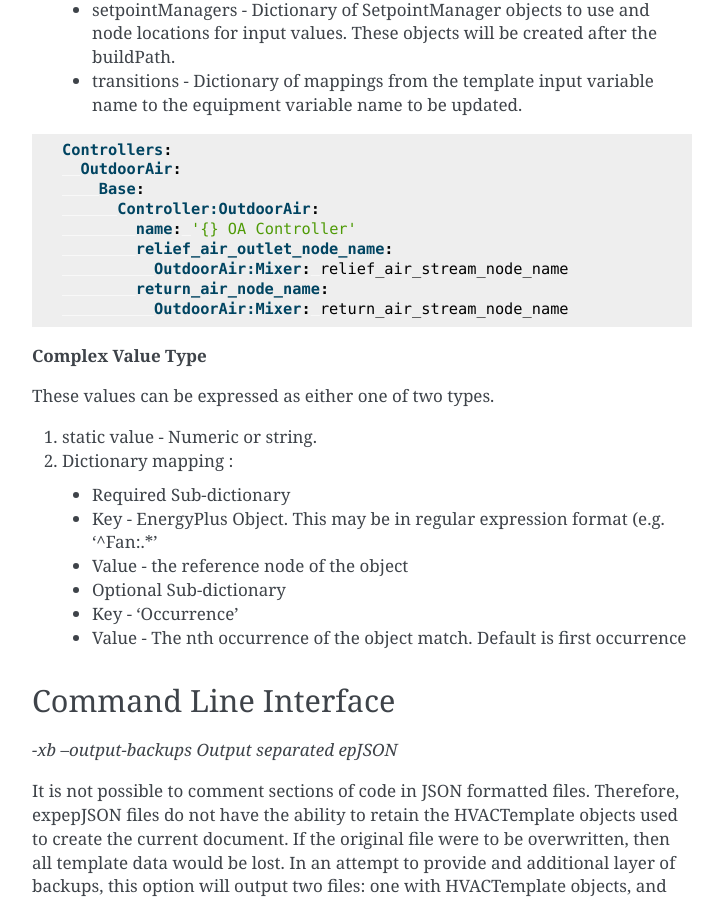
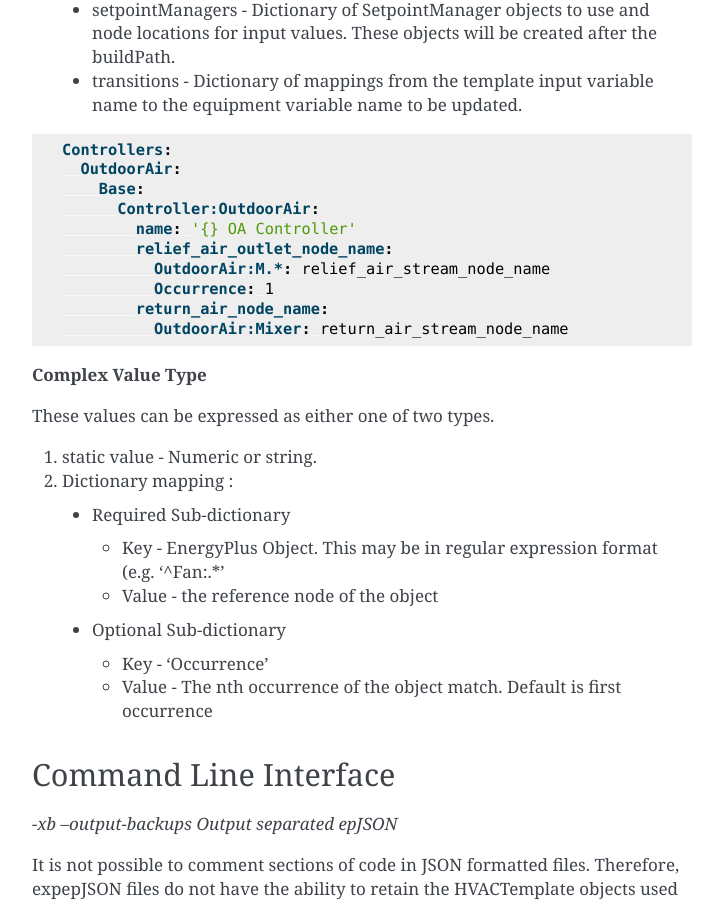
Before and after one commit to JasonGlazer/pyExpandObjects, a Sphinx documentation site: the page built from docs/CodeStructureOverview.rst, in a window 1280 px wide and 900 px high, scrolled down 4833 px. Shown: the whole window, without its empty margins (388-1111 px from the left). Built offline with Sphinx 7.4.7, drawn with Linux system fonts in a browser that asks for light colours.

Commit message:
tweaks to code overview

```diff
--- a/docs/CodeStructureOverview.rst
+++ b/docs/CodeStructureOverview.rst
@@ -182,7 +182,8 @@ Various objects that can be built with complex input types or other mappings.
         Controller:OutdoorAir:
           name: '{} OA Controller'
           relief_air_outlet_node_name:
-            OutdoorAir:Mixer: relief_air_stream_node_name
+            OutdoorAir:M.*: relief_air_stream_node_name
+            Occurrence: 1
           return_air_node_name:
             OutdoorAir:Mixer: return_air_stream_node_name
 
@@ -194,12 +195,14 @@ These values can be expressed as either one of two types.
 2. Dictionary mapping :
 
   * Required Sub-dictionary
-  * Key - EnergyPlus Object.  This may be in regular expression format (e.g. '^Fan:.*'
-  * Value - the reference node of the object
+
+    * Key - EnergyPlus Object.  This may be in regular expression format (e.g. '^Fan:.*'
+    * Value - the reference node of the object
 
   * Optional Sub-dictionary
-  * Key - 'Occurrence'
-  * Value - The nth occurrence of the object match.  Default is first occurrence
+
+    * Key - 'Occurrence'
+    * Value - The nth occurrence of the object match.  Default is first occurrence
 
 ----------------------
 Command Line Interface
```
